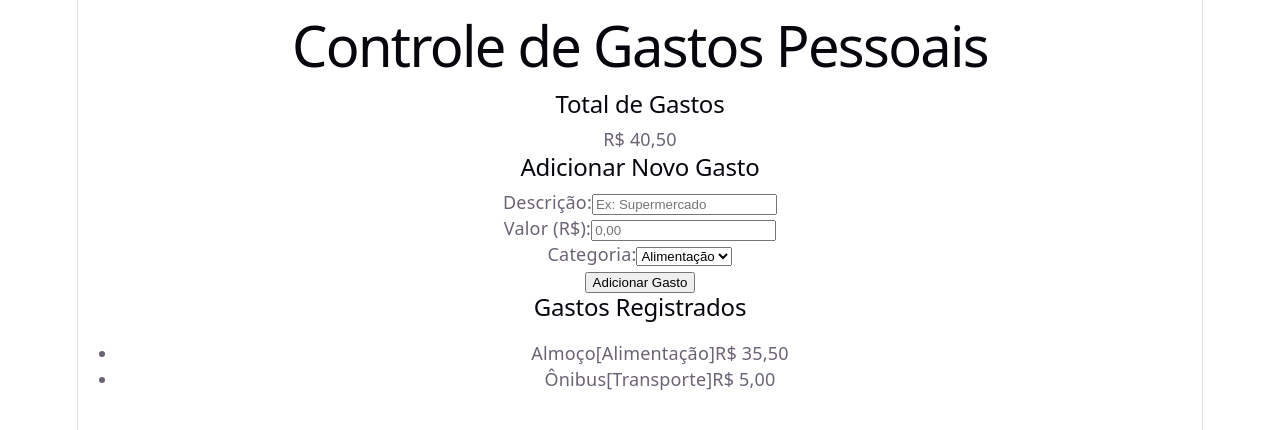
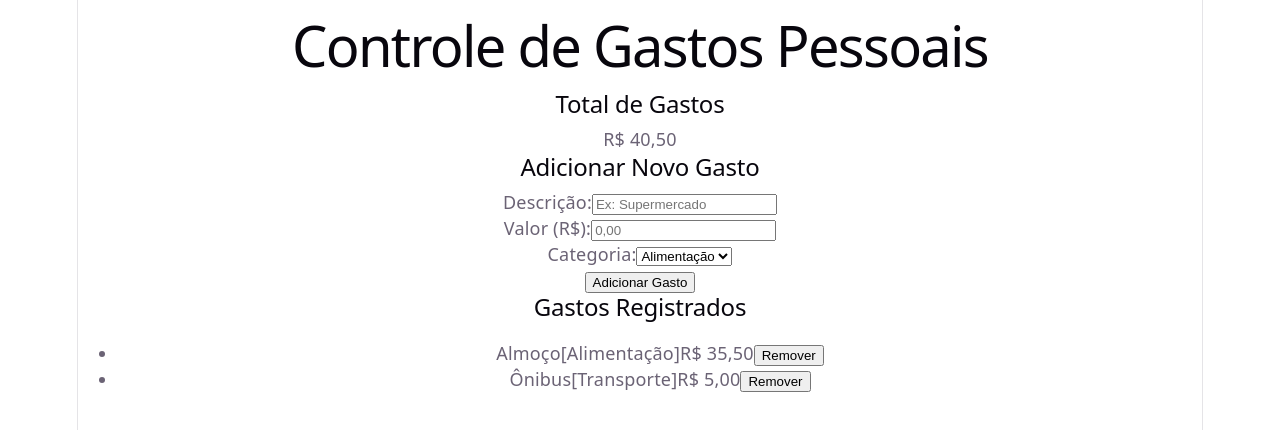
Before and after one commit to lorenzomeniexe/mcps-front-end, a React (Vite) app: page / in a window 1280 px wide. Shown: the top 430 px of the page. Built offline with nearby package versions, Linux system fonts and the light colour scheme.

Commit message:
missão 3

```diff
--- a/src/App.jsx
+++ b/src/App.jsx
@@ -33,6 +33,10 @@ function App() {
     setGastos([novoGasto, ...gastos])
   }
 
+  const removerGasto = (id) => {
+    setGastos(gastos.filter((gasto) => gasto.id !== id))
+  }
+
   return (
     <div className="container">
       <header>
@@ -41,7 +45,7 @@ function App() {
       <main>
         <TotalGastos gastos={gastos} />
         <FormularioGasto aoAdicionarGasto={adicionarGasto} erro={erro} />
-        <ListaGastos gastos={gastos} />
+        <ListaGastos gastos={gastos} aoRemoverGasto={removerGasto} />
       </main>
     </div>
   )
--- a/src/components/ListaGastos.jsx
+++ b/src/components/ListaGastos.jsx
@@ -1,4 +1,4 @@
-export default function ListaGastos({ gastos }) {
+export default function ListaGastos({ gastos, aoRemoverGasto }) {
   return (
     <section className="lista-gastos">
       <h2>Gastos Registrados</h2>
@@ -13,6 +13,13 @@ export default function ListaGastos({ gastos }) {
               <span className="gasto-valor">
                 R$ {gasto.valor.toFixed(2).replace('.', ',')}
               </span>
+              <button
+                type="button"
+                className="botao-remover"
+                onClick={() => aoRemoverGasto(gasto.id)}
+              >
+                Remover
+              </button>
             </li>
           ))}
         </ul>
```
Also changed, not shown: 1 other file (tests, documents, lock files or other folders).
